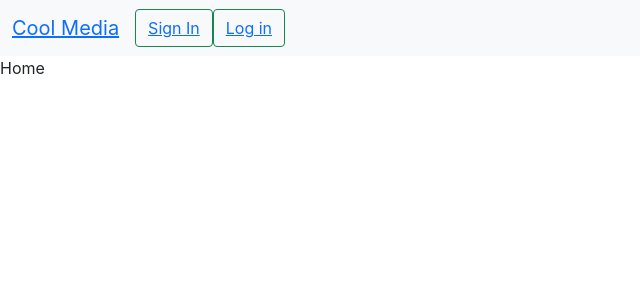
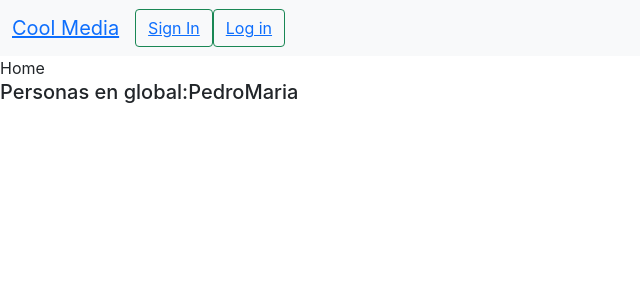
Before and after one commit to asalam3312/digital_tech_social_media, a React (Create React App) app in the folder my-proyect/: page / in a window 1280 px wide. Shown: the top 300 px of the page, without its empty margins (0-640 px from the left). Built offline with nearby package versions, Linux system fonts and the light colour scheme.

Commit message:
routes and global state working

```diff
--- a/my-proyect/src/Layout.jsx
+++ b/my-proyect/src/Layout.jsx
@@ -3,20 +3,24 @@ import { BrowserRouter, Route, Routes } from "react-router-dom";
 import Home from './views/Home.jsx'
 import Contact from './views/Contact.jsx'
 import NotFound from './views/NotFound.jsx'
+import Navbar from './components/Navbar.jsx'
+import injectContext from "./js/store/appContext";
+import SignIn from './views/SignIn.jsx';
 import LogIn from './views/LogIn.jsx';
-import SignIn from './views/SignIn.jsx';
-import Navbar from './components/Navbar.jsx';
 
 const Layout = () => {
+
+  const basename = process.env.BASENAME || "";
+
   return (
     <div>
-        <BrowserRouter>
-        <Navbar />
+        <BrowserRouter basename={basename}>
+            <Navbar/>
             <Routes>
                 <Route exact path="/" element={<Home/>}/>
                 <Route exact path="/contact" element={<Contact/>}/>
+                <Route exact path="/SignIn" element={<SignIn/>}/>
                 <Route exact path="/LogIn" element={<LogIn/>}/>
-                <Route exact path="/SignIn" element={<SignIn/>}/>
                 <Route exact path="/*" element={<NotFound/>}/>
             </Routes>
         </BrowserRouter>
@@ -24,4 +28,4 @@ const Layout = () => {
   )
 }
 
-export default Layout
+export default injectContext(Layout)
--- a/my-proyect/src/views/Home.jsx
+++ b/my-proyect/src/views/Home.jsx
@@ -1,8 +1,12 @@
-import React from 'react'
+import React, { useContext } from 'react'
+import { Context } from '../js/store/appContext'
 
 const Home = () => {
+    const { store, actions } = useContext(Context)
   return (
-    <div>Home</div>
+    <div>Home
+        <h5>Personas en global:{store.personas}</h5>
+    </div>
   )
 }
 
```
